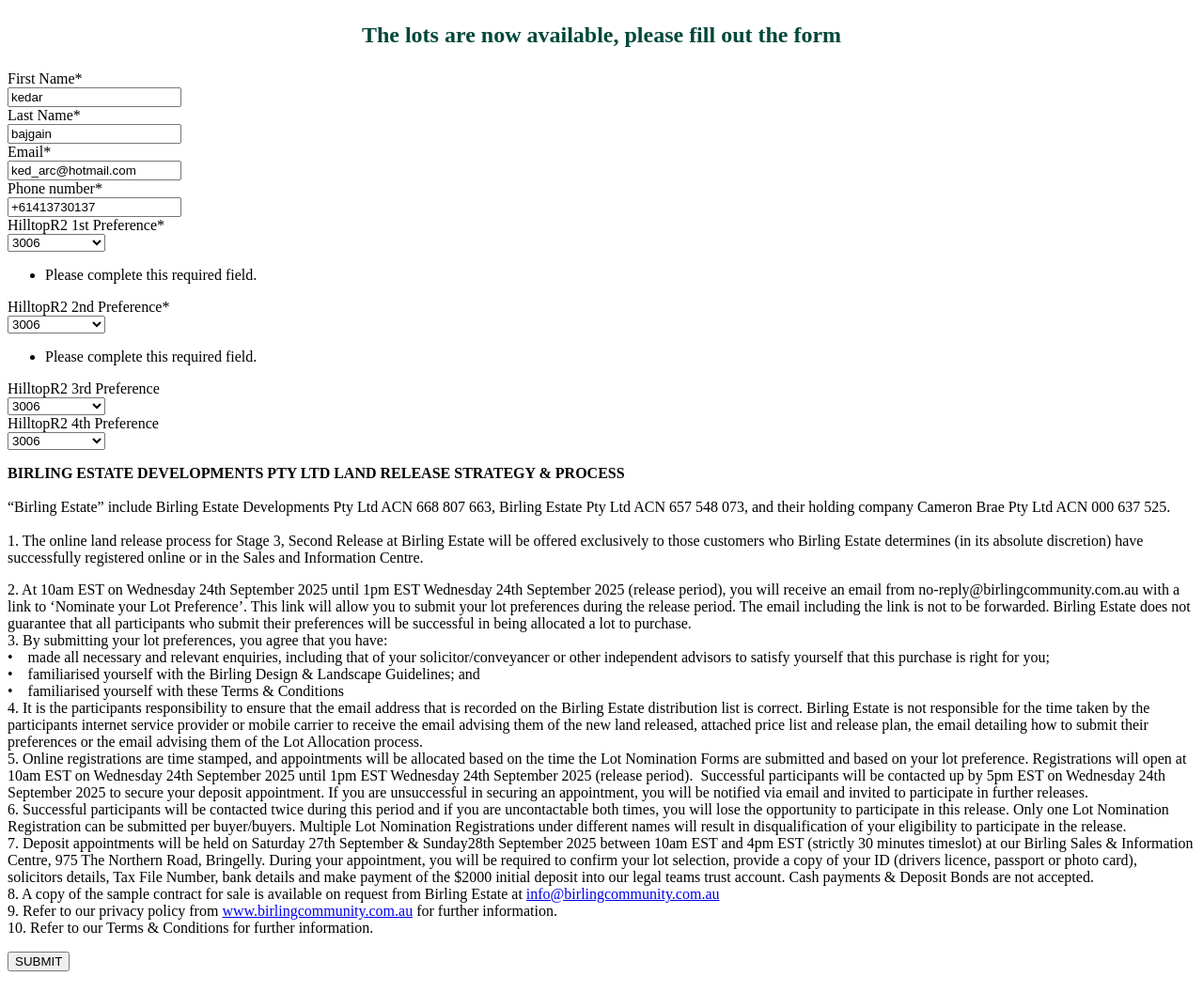
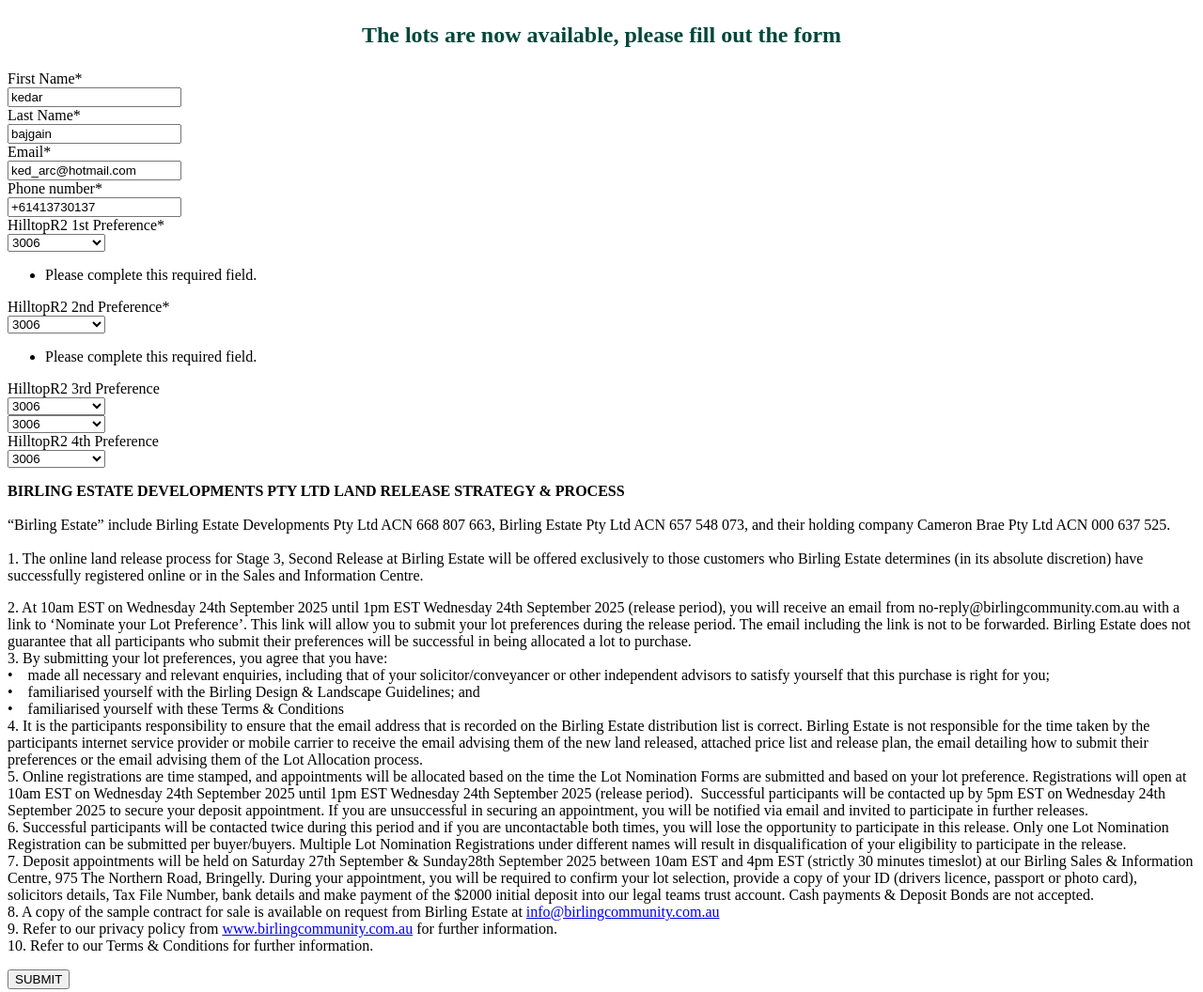
Before and after one commit to puskarwagle/lalaland, a website: page land.html in a window 1280 px wide. Shown: the whole page at 94% size. Drawn offline with Linux system fonts and the light colour scheme.

Commit message:
landland 2

```diff
--- a/land.html
+++ b/land.html
@@ -167,7 +167,24 @@
                     <option value="3071">3071</option>
                 </select></div>
         </div>
-        <div class="hs_hilltopr2_4th_preference hs-hilltopr2_4th_preference hs-fieldtype-select field hs-form-field">
+
+
+               <div>
+
+            <label>
+                <span></span></label>
+            <div class="input">
+                <select id=""
+                    class="" name="">
+                    <option disabled="" value="">Please Select</option>
+                    <option value="3006">3006</option>
+                    <option value="3007">3007</option>
+                    <option value="3008">3008</option>
+                    <option value="3009">3009</option>
+                </select></div>
+        </div>
+
+        <div class=" hs-hilltopr2_4th_preference hs-fieldtype-select field hs-form-field">
             <label id="label-hilltopr2_4th_preference-c0891f66-effe-4e84-8c31-6fb4b72da267" class=""
                 for="hilltopr2_4th_preference-c0891f66-effe-4e84-8c31-6fb4b72da267"><span>HilltopR2 4th
                     Preference</span></label>
```
Also changed, not shown: run.js (+7 -4 lines).
